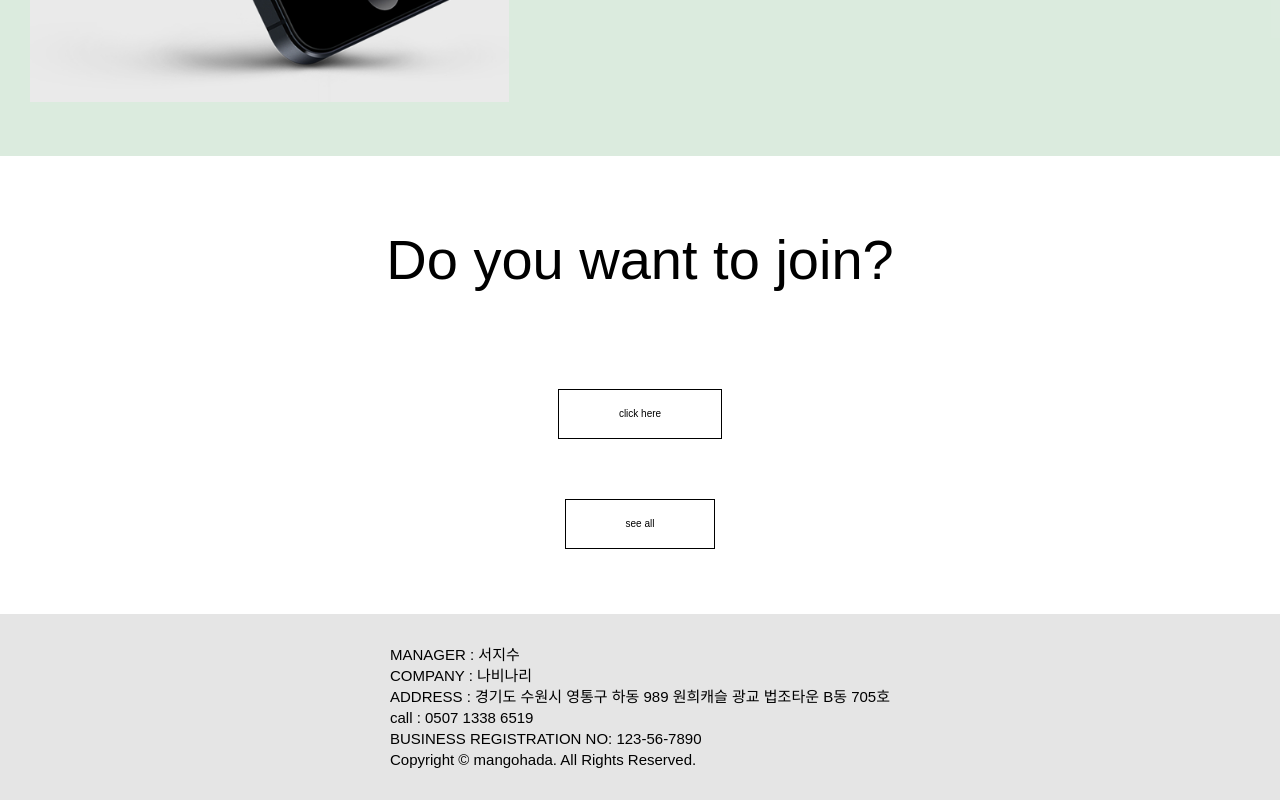
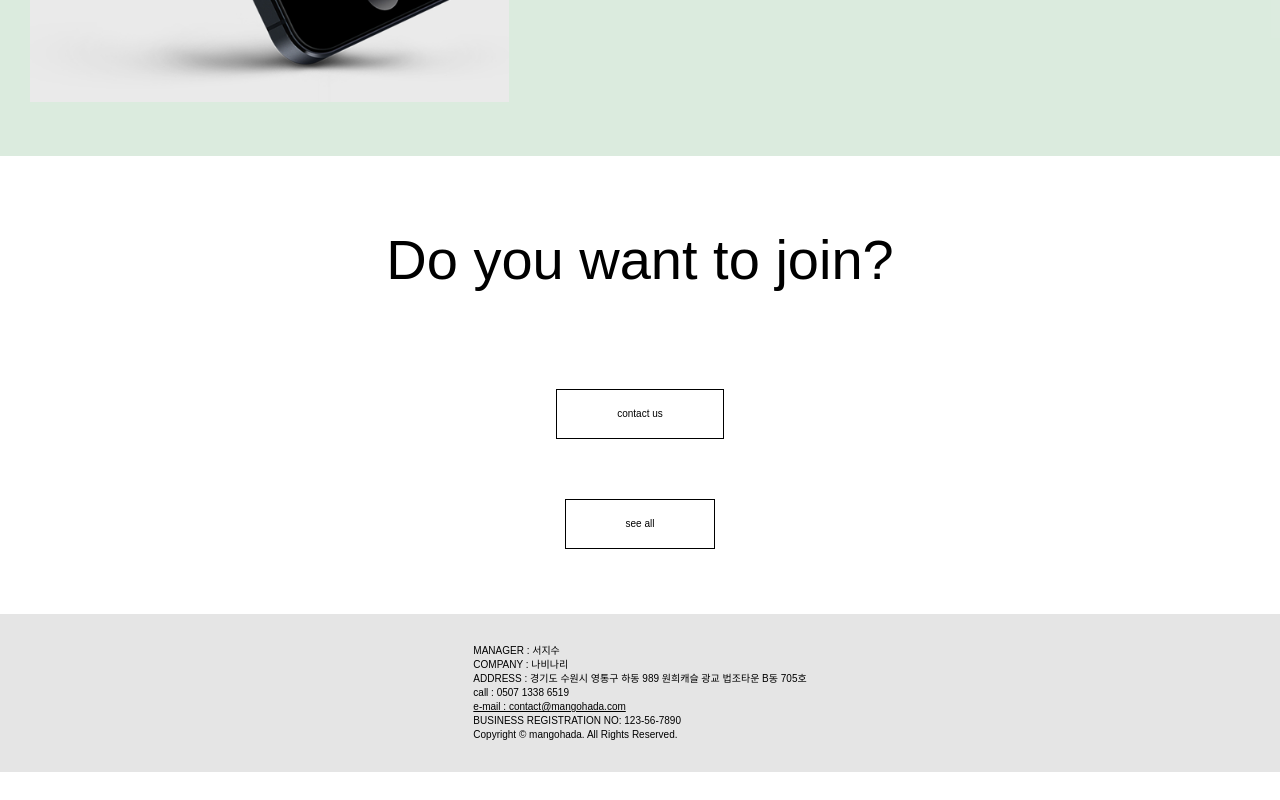
Before and after one commit to k-m-jin/mangohada2, a website: page index.html in a window 1280 px wide. Shown: the part 2503-3303 px from the top of the page. After the commit the page ends 3275 px from the top, so only its background shows below. Drawn offline with Linux system fonts and the light colour scheme; a web font is replaced by a local one.

Commit message:
20201228

```diff
--- a/index.html
+++ b/index.html
@@ -5,10 +5,10 @@
     <meta name="viewport" content="width=device-width, initial-scale=1.0" />
     <link rel="stylesheet" href="dist/css/reset.css" />
     <link rel="stylesheet" href="dist/css/styles.css" />
-    <link rel=" shortcut icon" href="image/ico.png" type="image/x-icon">
-    <link rel="icon" href="image/ico.png" type="image/x-icon">
+    <link rel=" shortcut icon" href="image/favicon_2.PNG" type="image/x-icon">
+    <link rel="icon" href="image/favicon_2.PNG" type="image/x-icon">
     <script src="https://kit.fontawesome.com/e654c80b98.js" crossorigin="anonymous"></script>
-    <title>망고하다.</title>
+    <title>망고하다</title>
     <meta name="description" content="당신의 마지막 이야기">
   </head>
 
@@ -100,7 +100,7 @@
 
       <section class="contact">
         <h4>Do you want to join?</h4>
-        <a href="#product_here" class="btn">Click here</a>
+        <a href="mailto:contact@mangohada.com" class="btn">Contact us</a>
         <a href="#" class="btn">See all</a>
       </section>
 
@@ -111,6 +111,7 @@
           <li><span class="company_name">COMPANY : 나비나리</span></li>
           <li>ADDRESS : 경기도 수원시 영통구 하동 989 원희캐슬 광교 법조타운 B동 705호</li>
           <li><span class="call">call : 0507 1338 6519 </span></li>
+          <li><span class="email"><a href="mailto:contact@mangohada.com">e-mail : contact@mangohada.com </a></span></li>
           <li>BUSINESS REGISTRATION NO: 123-56-7890<span class="business_info"></span></li>
           <li>Copyright &copy; mangohada. All Rights Reserved.</li>
         </ul>
--- a/src/scss/styles.scss
+++ b/src/scss/styles.scss
@@ -32,6 +32,12 @@ body {
   padding-top: 6.5rem;
   width: auto;
   margin: 0;
+}
+
+a {
+  color: inherit;
+  text-decoration: underline;
+  transition: 1s;
 }
 
 main {
@@ -308,7 +314,7 @@ main {
 .footer {
   padding: 3rem;
   background-color: rgba(209, 209, 209, 0.562);
-  font-size: 1.5rem;
+  font-size: 1rem;
   .info {
     list-style-type: none;
   }
```
Also changed, not shown: _elements.scss (added), dist/css/styles.css, src/scss/_elements.scss (deleted), 1 other file.
